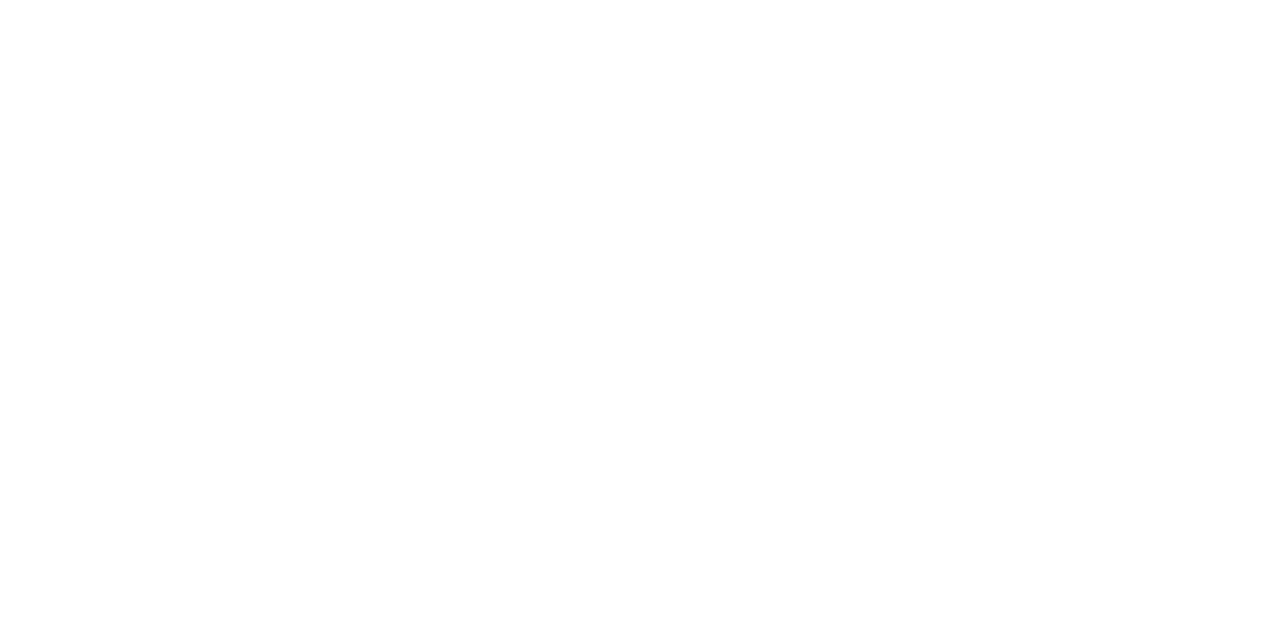
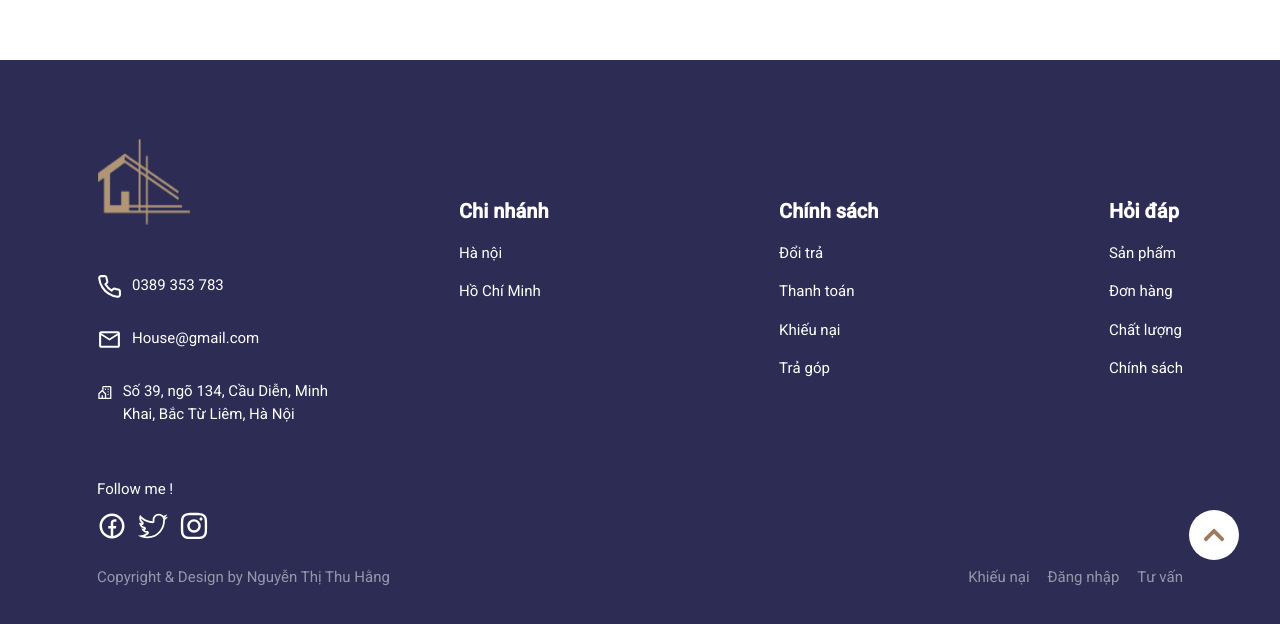
Before and after one commit to Nguyenthithuhang0406/Web_noi_that, a Next.js app: page / in a window 1280 px wide. Shown: the part 440-1064 px from the top of the page. Before the commit the page ends 800 px from the top, so only its background shows below. Built offline with nearby package versions, Linux system fonts and the light colour scheme.

Commit message:
✨ footer component

```diff
--- /dev/null
+++ b/src/app/_components/commons/Footer.tsx
@@ -0,0 +1,96 @@
+import Image from "next/image";
+import React from "react";
+import Logo from "../../../../public/images/Logo.png";
+import { LuPhone } from "react-icons/lu";
+import { MdOutlineMail } from "react-icons/md";
+import { TbBuildingCommunity } from "react-icons/tb";
+import { RiFacebookCircleLine } from "react-icons/ri";
+import { TfiTwitter } from "react-icons/tfi";
+import { FaInstagram } from "react-icons/fa";
+import { FaChevronUp } from "react-icons/fa";
+
+const Footer = () => {
+  return (
+    <div className="lg:px-[97px] xs:px-[20px] xm:px-[20px] sm:px-[50px] w-full pt-[78px] pb-[31px] bg-[#2C2C54] relative">
+      <div className="flex lg:flex-row xs:flex-col xm:flex-col sm:flex-col w-full justify-between items-center mb-[25px]">
+        <div className="flex lg:flex-col xs:flex-row xs:w-full xm:flex-row xm:w-full sm:flex-row sm:w-full lg:w-1/3 lg:pr-[97px]">
+          <div className="xs:w-[70px] xs:mr-[10px] xs:h-[50px] xm:w-[70px] xm:mr-[10px] xm:h-[50px] sm:w-[80px] sm:mr-[10px] sm:h-[70px] md:w-[95px] md:h-[88px] mb-[48px]">
+            <Image src={Logo} alt="logo" className="w-full h-full" />
+          </div>
+          <div>
+            <div className="flex mb-[28px]">
+              <LuPhone className="text-[25px] text-white mr-[10px]" />
+              <p className="text-white text-[15px]">0389 353 783</p>
+            </div>
+            <div className="flex mb-[28px]">
+              <MdOutlineMail className="text-[25px] text-white mr-[10px]" />
+              <p className="text-white text-[15px]">House@gmail.com</p>
+            </div>
+            <div className="flex mb-[28px]">
+              <TbBuildingCommunity className="text-[25px] text-white mr-[10px]" />
+              <p className="text-white text-[15px]">
+                Số 39, ngõ 134, Cầu Diễn, Minh Khai, Bắc Từ Liêm, Hà Nội
+              </p>
+            </div>
+          </div>
+        </div>
+
+        <div className="flex justify-between xs:w-full xm:w-full sm:w-full lg:w-2/3">
+          <div>
+            <p className="mb-[16px] text-[20px] text-white font-semibold">
+              Chi nhánh
+            </p>
+            <p className="mb-[16px] text-[15px] text-white">Hà nội</p>
+            <p className="mb-[16px] text-[15px] text-white">Hồ Chí Minh</p>
+          </div>
+          <div>
+            <p className="mb-[16px] text-[20px] text-white font-semibold">
+              Chính sách
+            </p>
+            <p className="mb-[16px] text-[15px] text-white">Đổi trả</p>
+            <p className="mb-[16px] text-[15px] text-white">Thanh toán</p>
+            <p className="mb-[16px] text-[15px] text-white">Khiếu nại</p>
+            <p className="mb-[16px] text-[15px] text-white">Trả góp</p>
+          </div>
+          <div>
+            <p className="mb-[16px] text-[20px] text-white font-semibold">
+              Hỏi đáp
+            </p>
+            <p className="mb-[16px] text-[15px] text-white">Sản phẩm</p>
+            <p className="mb-[16px] text-[15px] text-white">Đơn hàng</p>
+            <p className="mb-[16px] text-[15px] text-white">Chất lượng</p>
+            <p className="mb-[16px] text-[15px] text-white">Chính sách</p>
+          </div>
+        </div>
+      </div>
+
+      <div className="mb-[25px]">
+        <p className="text-white text-[15px] mb-[10px]">Follow me !</p>
+        <div className="flex">
+          <RiFacebookCircleLine className="text-white text-[30px]" />
+          <TfiTwitter className="text-white text-[30px] mx-[11px]" />
+          <FaInstagram className="text-white text-[30px]" />
+        </div>
+      </div>
+
+      <div className="flex xs:flex lg:flex-row xs:flex-col xs:mb-[18px] xm:flex xm:flex-col xm:mb-[18px] sm:flex sm:flex-col sm:mb-[18px] items-center justify-between">
+        <p className="text-white opacity-[50%] text-[15px]">
+          Copyright & Design by Nguyễn Thị Thu Hằng
+        </p>
+        <div className="flex">
+          <p className="text-white opacity-[50%] text-[15px]">Khiếu nại</p>
+          <p className="mx-[18px] text-white opacity-[50%] text-[15px]">
+            Đăng nhập
+          </p>
+          <p className="text-white opacity-[50%] text-[15px]">Tư vấn</p>
+        </div>
+      </div>
+
+      <div className="w-[50px] h-[50px] bg-white rounded-[50%] flex items-center justify-center absolute bottom-[77px] right-[41px] z-[100] cursor-pointer hover:bg-[#cfcece]">
+        <FaChevronUp className="text-[24px] text-[#9F7A5F]" />
+      </div>
+    </div>
+  );
+};
+
+export default Footer;
--- a/src/app/_components/commons/Layout.tsx
+++ b/src/app/_components/commons/Layout.tsx
@@ -1,11 +1,13 @@
 import React from "react";
 import Header from "@/app/_components/commons/Header";
+import Footer from "@/app/_components/commons/Footer";
 
 const Layout = ({ children }: { children: React.ReactNode }) => {
   return (
     <div>
       <Header />
       {children}
+      <Footer />
     </div>
   );
 };
--- a/src/app/page.tsx
+++ b/src/app/page.tsx
@@ -1,7 +1,7 @@
 import React from "react";
 
 const page = () => {
-  return <div></div>;
+  return <div className="w-full h-[500px] bg-white"></div>;
 };
 
 export default page;
```
